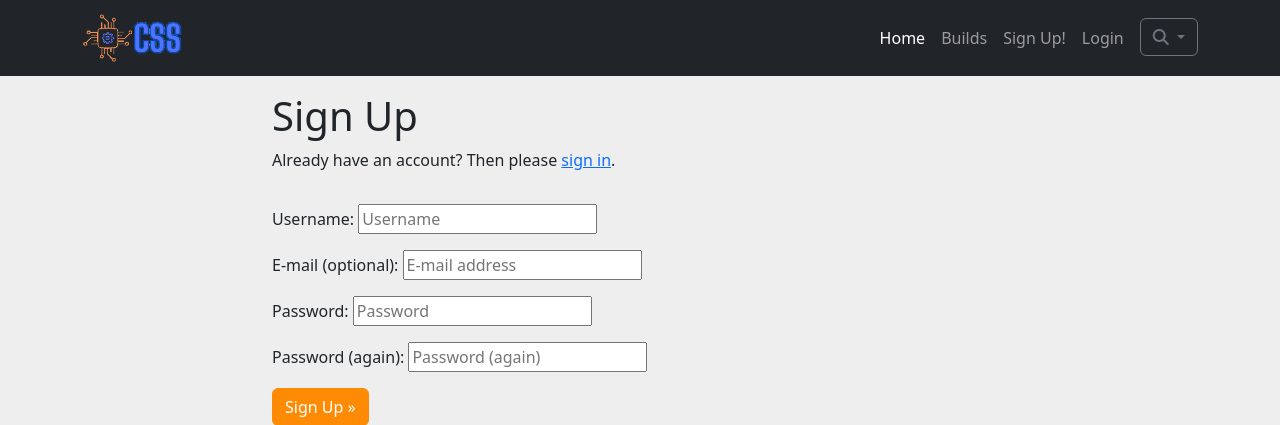
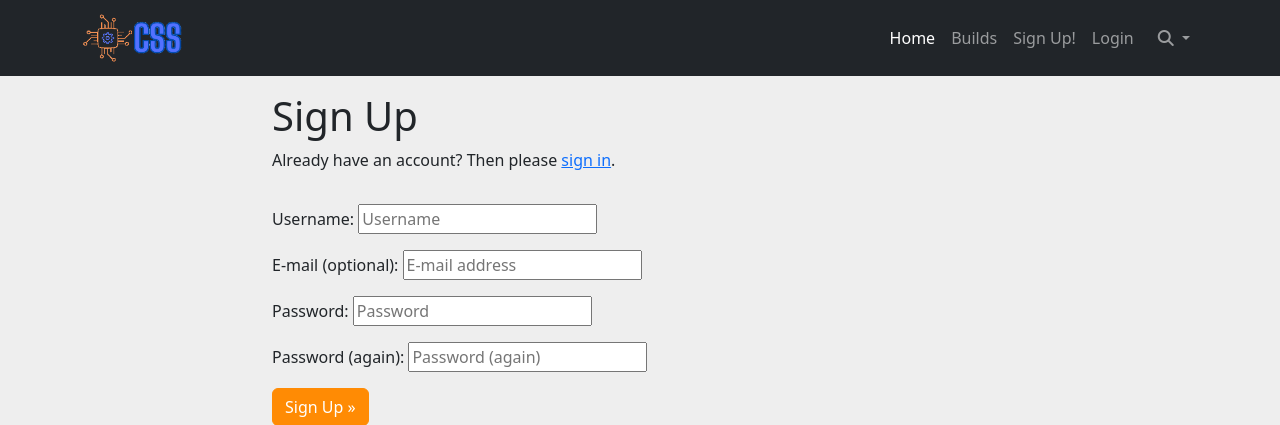
Before and after one commit to alexkavanagh-dev/computer-system-showcase, a Django app: page /accounts/signup/ in a window 1280 px wide. Shown: the top 425 px of the page. Run offline with Django 3.2, Linux system fonts and the light colour scheme; some libraries are stand-ins or nearby versions.

Commit message:
Improve navbar styling for desktop and mobile screens

```diff
--- a/templates/base.html
+++ b/templates/base.html
@@ -24,44 +24,43 @@
 
             <div class="collapse navbar-collapse" id="navbarSupportedContent">
                 <ul class="navbar-nav ms-auto">
-                    <li class="nav-item">
+                    <li class="nav-item ms-2 ms-lg-0">
                         <a class="nav-link active" aria-current="page" href="{% url 'home' %}">Home</a>
                     </li>
-                    <li class="nav-item">
+                    <li class="nav-item ms-2 ms-lg-0">
                         <a class="nav-link" href="{% url 'home' %}#post-list">Builds</a>
                     </li>
                     {% if user.is_authenticated %}
-                    <li class="nav-item">
+                    <li class="nav-item ms-2 ms-lg-0">
                         <a class="nav-link" href="{% url 'add_post' %}">Add Post</a>
                     </li>
                     {% if user.is_superuser %}
-                    <li class="nav-item">
+                    <li class="nav-item ms-2 ms-lg-0">
                         <a class="nav-link" href="{% url 'admin:index' %}#post-list">Admin Panel</a>
                     </li>
                     {% endif %}
-                    <li class="nav-item">
+                    <li class="nav-item ms-2 ms-lg-0">
                         <div class="dropdown">
                             <button type="button" class="nav-link dropdown-toggle" data-bs-toggle="dropdown" aria-expanded="false" data-bs-auto-close="outside">
                                 Account
                             </button>
-                            <div class="dropdown-menu dropdown-menu-end">
+                            <div class="dropdown-menu dropdown-menu-end p-3">
                                 <a class="nav-link" href="{% url 'account_likes' user.id %}">My liked posts</a>
                                 <a class="nav-link" href="{% url 'account_logout' %}">Logout</a>
                             </div>
-
                         </div>
                     </li>
                     {% else %}
-                    <li class="nav-item">
+                    <li class="nav-item ms-2 ms-lg-0">
                         <a class="nav-link" href="{% url 'account_signup' %}">Sign Up!</a>
                     </li>
-                    <li class="nav-item">
+                    <li class="nav-item ms-2 ms-lg-0">
                         <a class="nav-link" href="{% url 'account_login' %}">Login</a>
                     </li>
                     {% endif %}
-                    <li class="nav-item">
+                    <li class="nav-item ms-2">
                         <div class="dropdown">
-                            <button type="button" class="btn btn-outline-secondary dropdown-toggle ms-2" data-bs-toggle="dropdown" aria-expanded="false" data-bs-auto-close="outside">
+                            <button type="button" class="nav-link dropdown-toggle" data-bs-toggle="dropdown" aria-expanded="false" data-bs-auto-close="outside">
                                 <i class="fa-solid fa-magnifying-glass"></i>
                             </button>
                             <form class="dropdown-menu dropdown-menu-end p-3" action="{% url 'search_posts' %}" method="GET">
```
